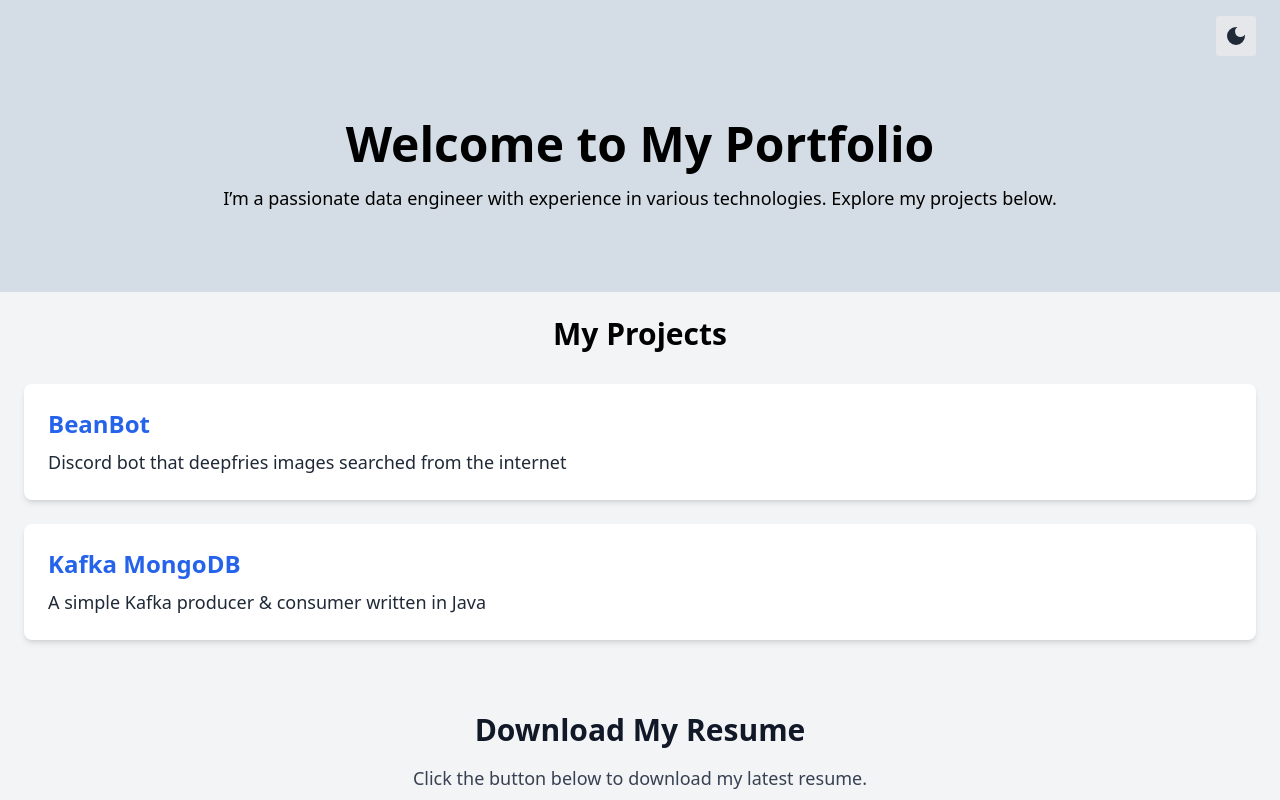
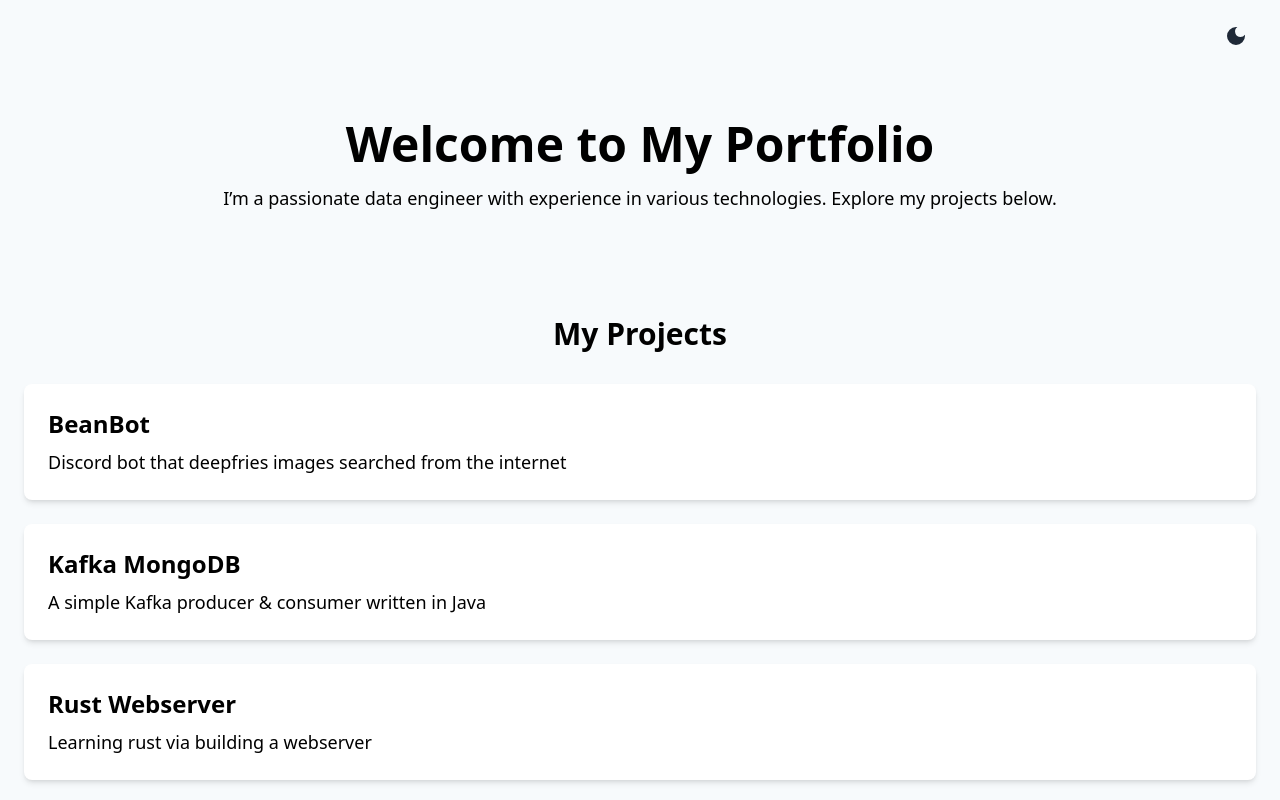
Before and after one commit to b-hairston/nextjs-website, a Next.js app: page / in a window 1280 px wide. Shown: the top 800 px of the page. Built offline with nearby package versions, Linux system fonts and the light colour scheme.

Commit message:
fixed styling

```diff
--- a/app/page.tsx
+++ b/app/page.tsx
@@ -15,13 +15,19 @@ const projects = [
     title: 'Kafka MongoDB',
     description: 'A simple Kafka producer & consumer written in Java',
   },
+  {
+    slug: 'project-3',
+    title: 'Rust Webserver',
+    description: 'Learning rust via building a webserver',
+  },
+
 ];
 
 export default function Home() {
   return (
     <div className="flex flex-col min-h-screen bg-gray-100 dark:bg-gray-900">
       {/* Header with Theme Toggle */}
-      <header className="bg-gray-600 text-white py-4 flex items-center justify-between px-6">
+      <header className="bg-white-600 text-white py-4 flex items-center justify-between px-6">
         <div className="text-center flex-grow">
           {/* Optionally place logo or site name here */}
         </div>
@@ -29,9 +35,9 @@ export default function Home() {
       </header>
 
       {/* Hero Section */}
-      <section className="bg-gray-600 text-white py-12 text-center">
-        <h2 className="text-5xl font-extrabold mb-4">Welcome to My Portfolio</h2>
-        <p className="text-lg mb-8">I’m a passionate data engineer with experience in various technologies. Explore my projects below.</p>
+      <section className="bg-white-600 text-white py-12 text-center">
+        <h2 className="text-5xl text-black font-extrabold mb-4">Welcome to My Portfolio</h2>
+        <p className="text-lg text-black mb-8">I’m a passionate data engineer with experience in various technologies. Explore my projects below.</p>
       </section>
 
       {/* Projects Section */}
@@ -42,11 +48,11 @@ export default function Home() {
             <li key={project.slug} className="bg-white p-6 rounded-lg shadow-md hover:shadow-lg transition-shadow duration-300 dark:bg-gray-800">
               <Link
                 href={`/projects/${project.slug}`}
-                className="text-2xl font-semibold text-blue-600 hover:underline dark:text-blue-400"
+                className="text-2xl font-semibold text-black dark:text-white hover:underline dark:text-blue-400"
               >
                 {project.title}
               </Link>
-              <p className="text-lg mt-2 text-gray-800 dark:text-white">{project.description}</p>
+              <p className="text-lg mt-2 text-black dark:text-white">{project.description}</p>
             </li>
           ))}
         </ul>
--- a/app/projects/[project]/page.tsx
+++ b/app/projects/[project]/page.tsx
@@ -15,6 +15,11 @@ const projects = {
     title: 'Kafka MongoDB',
     description: 'A simple Kafka producer & consumer written in Java',
     link: 'https://github.com/b-hairston/kafka-mongo-stack',
+  },
+  'project-3':{
+    title: 'Rust Webserver',
+    description: 'Learning rust via building a webserver',
+    link: 'https://github.com/b-hairston/rust-webserver',
   },
 };
 
--- a/components/theme-toggle.tsx
+++ b/components/theme-toggle.tsx
@@ -30,7 +30,7 @@ export default function ThemeToggle() {
   return (
     <button
       onClick={toggleTheme}
-      className="p-2 rounded bg-gray-200 dark:bg-gray-700 text-gray-800 dark:text-gray-200 flex items-center justify-center"
+      className="p-2 rounded bg-black-200 dark:bg-gray-700 text-gray-800 dark:text-gray-200 flex items-center justify-center"
     >
       {isDarkMode ? <MdLightMode size={24} /> : <MdDarkMode size={24} />}
     </button>
--- a/package.json
+++ b/package.json
@@ -21,11 +21,11 @@
     "@types/node": "^20",
     "@types/react": "^18",
     "@types/react-dom": "^18",
-    "autoprefixer": "^10.0.1",
+    "autoprefixer": "^10.4.20",
     "eslint": "^8.57.0",
     "eslint-config-next": "14.1.3",
-    "postcss": "^8",
-    "tailwindcss": "^3.3.0",
+    "postcss": "^8.4.47",
+    "tailwindcss": "^3.4.11",
     "typescript": "^5"
   },
   "description": "- This is a new project devoted to replacing my static website with a more robust website to showcase my projects, experience and interests - Building this project will entail becoming familiar with Typescript, TailwindCSS, deepen my understanding of React",
--- a/styles/globals.css
+++ b/styles/globals.css
@@ -13,89 +13,123 @@
 
 /* Default light mode styles */
 body {
-  color: rgb(var(--foreground-rgb-light));
-  background-color: rgb(var(--background-rgb-light));
+  color: rgb(var(--foreground-rgb-light)) !important;
+  background-color: rgb(var(--background-rgb-light)) !important;
+}
+
+/* Light mode background adjustments */
+.bg-gray-100 {
+  background-color: #f7fafc !important; /* Light mode color for gray-100 */
+}
+
+.bg-white {
+  background-color: #ffffff !important; /* Light mode color for white */
+}
+
+.bg-gray-200 {
+  background-color: #edf2f7 !important; /* Light mode color for gray-200 */
+}
+
+.bg-gray-600 {
+  background-color: #718096 !important; /* Light mode color for gray-600 */
+}
+
+.bg-gray-800 {
+  background-color: #2d3748 !important; /* Light mode color for gray-800 */
+}
+
+.dark .text-lg {
+  color: #ffffff !important;
+}
+.dark .text-2xl {
+  color: #ffffff !important;
+}
+
+/* Light mode text colors */
+.text-black {
+  color: #000000 !important;
+}
+
+.text-white {
+  color: #ffffff !important; /* Correcting white text color */
+}
+
+/* Border color adjustments */
+.border-gray-200 {
+  border-color: #e2e8f0 !important; /* Light mode border color for gray-200 */
+}
+
+.border-gray-300 {
+  border-color: #e2e8f0 !important; /* Light mode border color for gray-300 */
 }
 
 /* Dark mode styles */
 .dark {
-  color: rgb(var(--foreground-rgb-dark));
-  background-color: rgb(var(--background-rgb-dark));
+  color: rgb(var(--foreground-rgb-dark)) !important;
+  background-color: rgb(var(--background-rgb-dark)) !important;
 }
 
-/* Ensure background colors are consistent */
+/* Dark mode background adjustments */
 .dark .bg-gray-100 {
-  background-color: #1a202c; /* Dark mode background color for gray-100 */
+  background-color: #1a202c !important; /* Dark mode background for gray-100 */
 }
 
 .dark .bg-white {
-  background-color: #2d3748; /* Dark mode background color for white */
+  background-color: #2d3748 !important; /* Dark mode background for white */
 }
 
 .dark .bg-gray-200 {
-  background-color: #2d3748; /* Dark mode background color for gray-200 */
-}
-.dark .text-gray-700{
-  color: #ffffff
+  background-color: #2d3748 !important; /* Dark mode background for gray-200 */
 }
 
-/* Ensure text colors are consistent */
+.dark .bg-gray-600 {
+  background-color: #1a202c !important; /* Dark mode background for gray-600 */
+}
+
+.dark .bg-gray-800 {
+  background-color: #2d3748 !important; /* Dark mode background for gray-800 */
+}
+
+/* Dark mode text color adjustments */
+.dark .text-white {
+  color: #e2e8f0 !important; /* Dark mode text color for white */
+}
+
 .dark .text-gray-800 {
-  color: #e2e8f0; /* Dark mode text color for gray-800 */
+  color: #e2e8f0 !important; /* Dark mode text color for gray-800 */
 }
 
 .dark .text-gray-600 {
-  color: #cbd5e0; /* Dark mode text color for gray-600 */
+  color: #cbd5e0 !important; /* Dark mode text color for gray-600 */
 }
 
 .dark .text-blue-600 {
-  color: #fcfcfc; /* Dark mode text color for blue-600 */
+  color: #fcfcfc !important; /* Dark mode text color for blue-600 */
 }
 
-.dark .text-white {
-  color: #e2e8f0; /* Dark mode text color for white */
-}
-
-/* Header and footer background color adjustments */
-.dark .bg-gray-600 {
-  background-color: #1a202c; /* Dark mode background color for blue-600 */
-}
-
-.dark .bg-gray-800 {
-  background-color: #2d3748; /* Dark mode background color for gray-800 */
-}
-
-/* Border color adjustments */
+/* Border color adjustments for dark mode */
 .dark .border-gray-200 {
-  border-color: #2d3748; /* Dark mode border color for gray-200 */
+  border-color: #2d3748 !important; /* Dark mode border color for gray-200 */
 }
 
 .dark .border-gray-300 {
-  border-color: #4a5568; /* Dark mode border color for gray-300 */
+  border-color: #4a5568 !important; /* Dark mode border color for gray-300 */
 }
 
-/* Header text color adjustments */
+/* Header text color adjustments in dark mode */
 .dark h1,
 .dark h2,
 .dark h3,
 .dark h4,
 .dark h5,
 .dark h6 {
-  color: #e2e8f0; /* Dark mode text color for all headers */
+  color: #e2e8f0 !important; /* Dark mode text color for headers */
 }
 
 /* Button styling */
-.bg-gray-600 {
-  background-color: #d4dde5; /* Light mode background color for blue-600 */
-}
-
-.text-white {
-  color: #000000; /* Light mode text color for white */
-}
-
 .button {
-  background-color: #3182ce; /* Light mode button background color */
-  color: #ffffff; /* Light mode button text color */
+  background-color: #3182ce !important; /* Light mode button background color */
+  color: #ffffff !important; /* Light mode button text color */
   padding: 0.75rem 1.5rem;
   border-radius: 0.375rem;
   display: inline-block;
@@ -105,16 +139,17 @@ body {
 }
 
 .dark .button {
-  background-color: #4a5568; /* Dark mode button background color */
-  color: #e2e8f0; /* Dark mode button text color */
+  background-color: #4a5568 !important; /* Dark mode button background color */
+  color: #e2e8f0 !important; /* Dark mode button text color */
+}
+
+/* Hover state for buttons */
+.button:hover {
+  background-color: #2b6cb0 !important; /* Light mode hover state */
 }
 
 .dark .button:hover {
-  background-color: #2b6cb0; /* Dark mode button hover background color */
-}
-
-.button:hover {
-  background-color: #2b6cb0; /* Light mode button hover background color */
+  background-color: #2b6cb0 !important; /* Dark mode hover state */
 }
 
 /* Transition effects for smooth mode switching */
```
Also changed, not shown: projects/[project].tsx (deleted, +0 -41 lines), 1 other file (tests, documents, lock files or other folders).
